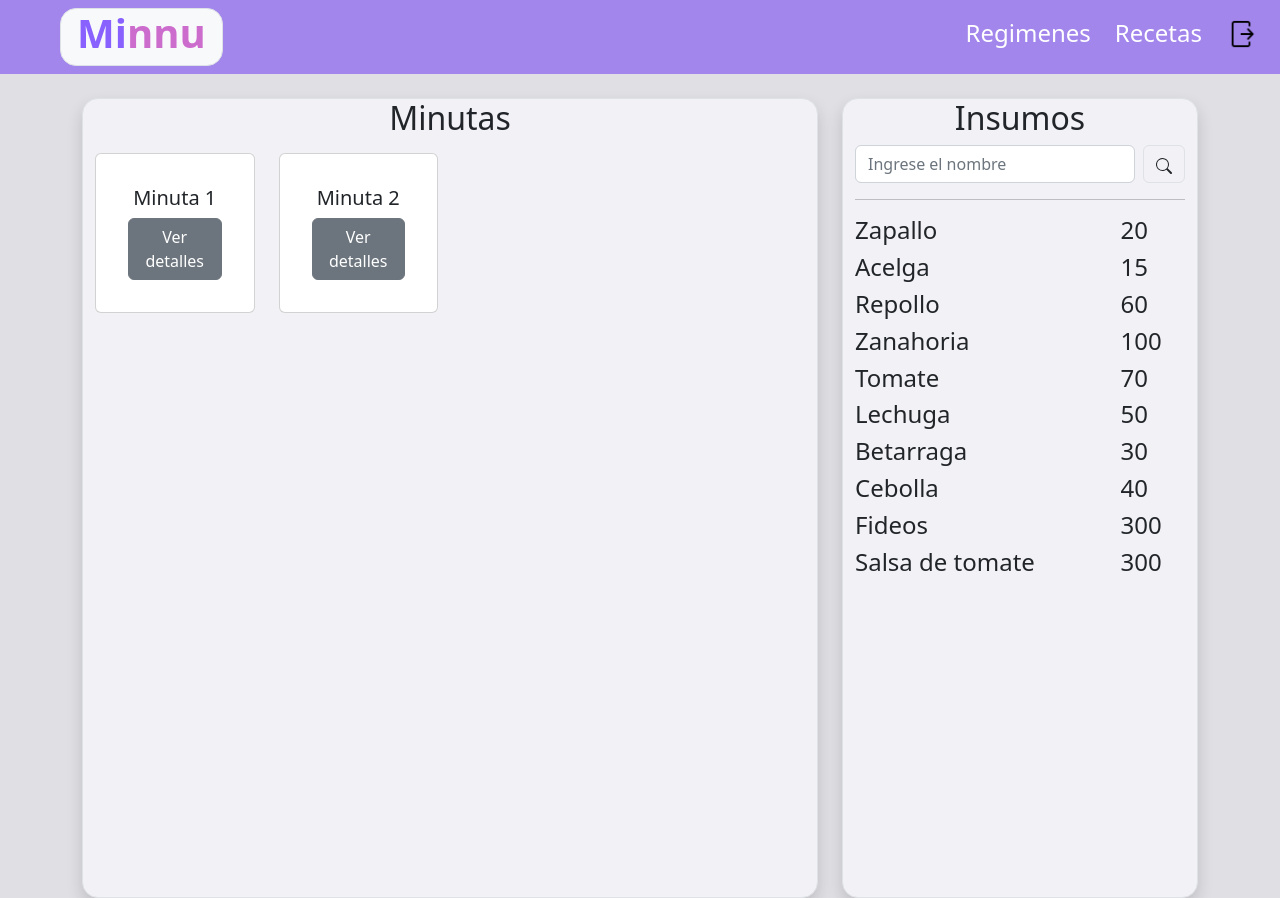
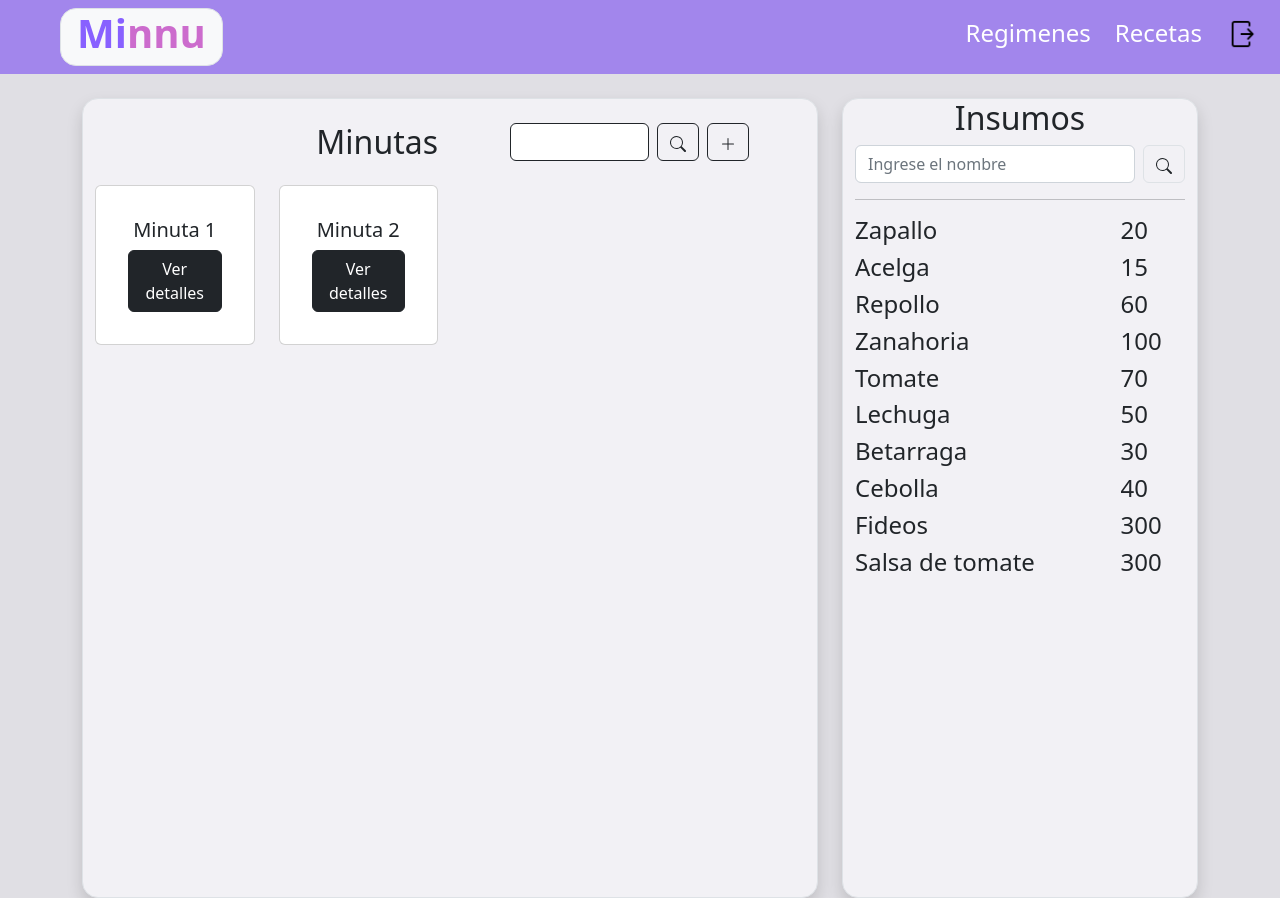
Before and after one commit to camilainf/Minnu, an Angular app: page / in a window 1280 px wide. Built offline with nearby package versions, Linux system fonts and the light colour scheme.

Commit message:
fix(inicio): modal y iconos en minutas

```diff
--- a/src/app/pages/inicio/inicio.component.html
+++ b/src/app/pages/inicio/inicio.component.html
@@ -7,13 +7,43 @@
             <div class="col text-center">
                 <!-- CAJA DE MINUTAS -->
                 <div class="container mt-4 alto-100 border border-1 rounded-4 shadow color-container">
-                    <h2 class="text-center mb-3">Minutas</h2>
+                    <div class="row my-4">
+                        <div class="col-6" align="end">
+                            <span class=" h2 mb-3">Minutas</span>
+                        </div>
+                        <div class="col-6">
+                            <form class="d-flex ps-5 pe-5" role="search">
+                                <!-- input buscador -->
+                                <input class="form-control me-2 border border-dark" type="search" placeholder=""
+                                    aria-label="Search">
+                                <!-- boton buscar -->
+                                <button class="btn btn-outline-black border border-dark me-2" type="submit">
+                                    <svg xmlns="http://www.w3.org/2000/svg" width="16" height="16" fill="currentColor"
+                                        class="bi bi-search" viewBox="0 0 16 16">
+                                        <path
+                                            d="M11.742 10.344a6.5 6.5 0 1 0-1.397 1.398h-.001c.03.04.062.078.098.115l3.85 3.85a1 1 0 0 0 1.415-1.414l-3.85-3.85a1.007 1.007 0 0 0-.115-.1zM12 6.5a5.5 5.5 0 1 1-11 0 5.5 5.5 0 0 1 11 0z" />
+                                    </svg>
+                                </button>
+                                <!-- boton agregar -->
+                                <button class="btn btn-outline-black border border-dark me-2" type="submit">
+                                    <svg xmlns="http://www.w3.org/2000/svg" width="16" height="16" fill="currentColor"
+                                        class="bi bi-plus-lg" viewBox="0 0 16 16">
+                                        <path fill-rule="evenodd" d="M8 2a.5.5 0 0 1 .5.5v5h5a.5.5 0 0 1 0 1h-5v5a.5.5 0 0 1-1 0v-5h-5a.5.5 0 0 1 0-1h5v-5A.5.5 0 0 1 8 2Z"/>
+                                      </svg>
+                                </button>
+                            </form>
+                        </div>
+                    </div>
                     <div class="row">
                         <div class="col-lg-3 col-md-6 col-sm-12" *ngFor="let minuta of minutas">
                             <div class="card p-3 mb-3 ph-100">
                                 <div class="card-body">
                                     <h5 class="card-title">{{minuta.nombreMinuta}}</h5>
-                                    <a href="" class="btn btn-secondary d-grid ">Ver detalles</a>
+                                    <!-- Modal -->
+                                    <button type="button" (click)="openFormModal()" class="btn btn-dark">
+                                        Ver detalles
+                                    </button>
+                                    <!-- <a href="" class="btn btn-secondary d-grid ">Ver detalles</a> -->
                                 </div>
                             </div>
                         </div>
@@ -65,3 +95,39 @@
         </div>
     </div>
 </body>
+
+
+
+<!--form modal-->
+<div
+  class="modal fade"
+  id="myModal"
+  tabindex="-1"
+  aria-labelledby="exampleModalLabel"
+  aria-hidden="true"
+>
+  <div class="modal-dialog">
+    <div class="modal-content">
+      <div class="modal-header">
+        <h5 class="modal-title" id="exampleModalLabel">Bootstrp Modal</h5>
+        <button
+          type="button"
+          class="btn-close"
+          data-bs-dismiss="modal"
+          aria-label="Close"
+        ></button>
+      </div>
+      <div class="modal-body">
+        <h3>Aquí saldran los detalles de la minuta, con sus regimenes correspondientes</h3>
+      </div>
+      <div class="modal-footer">
+        <button type="button" class="btn btn-secondary" data-bs-dismiss="modal">
+          Close
+        </button>
+        <button type="button" class="btn btn-primary" (click)="saveSomeThing()">
+          Save changes
+        </button>
+      </div>
+    </div>
+  </div>
+</div>
--- a/src/app/pages/inicio/inicio.component.ts
+++ b/src/app/pages/inicio/inicio.component.ts
@@ -3,7 +3,7 @@ import { Component, OnInit } from '@angular/core';
 import { InsumosService } from '../../services/insumo/insumos.service';
 import { MinutasService } from '../../services/minuta/minutas.service';
 import { Minuta } from '../../services/minuta/minuta.type';
-
+declare var window : any;
 
 @Component({
   selector: 'app-inicio',
@@ -11,6 +11,7 @@ import { Minuta } from '../../services/minuta/minuta.type';
   styleUrls: ['./inicio.component.scss']
 })
 export class InicioComponent implements OnInit {
+  formModal: any;
   insumos: Insumo[] = [];
   minutas : Minuta[] = [];
 
@@ -25,6 +26,17 @@ export class InicioComponent implements OnInit {
       this.insumos = data;
     })
 
+    this.formModal = new window.bootstrap.Modal(
+      document.getElementById('myModal')
+    )
+  }
+
+  openFormModal() {
+    this.formModal.show();
+  }
+
+  saveSomeThing() {
+    this.formModal.hide();
   }
 
 }
```
